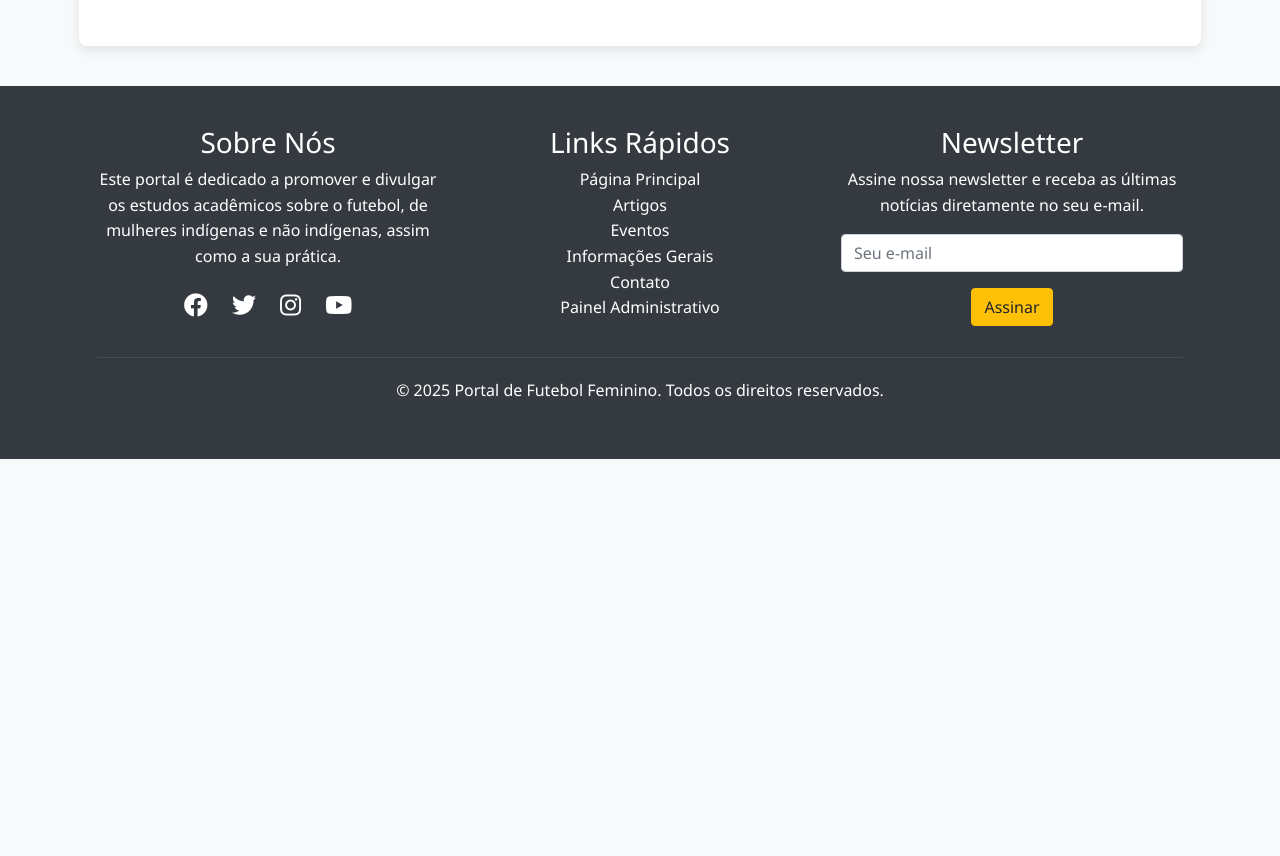
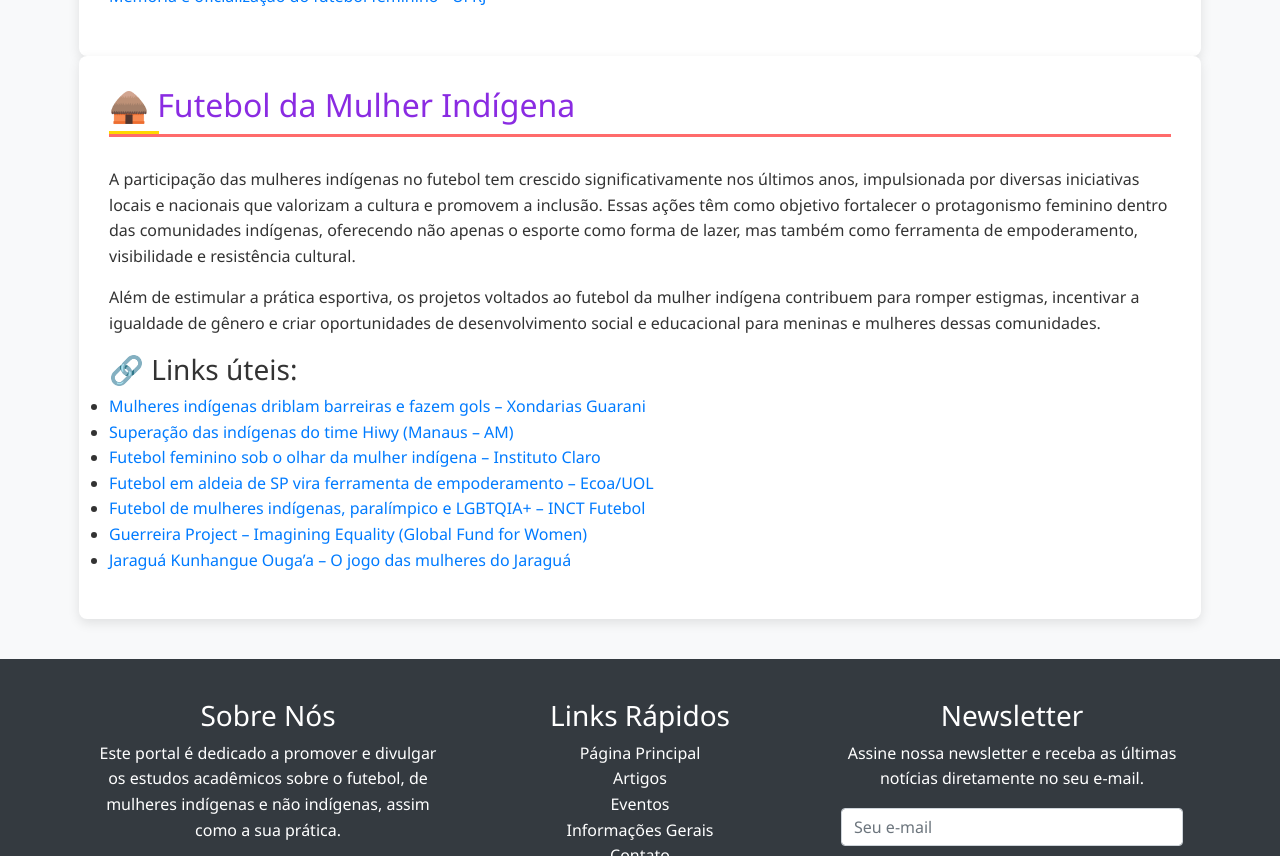
Before and after one commit to estagioparabola/site-futebol-de-mulheres-estagiaifpa, a plain HTML site: page Destaques/atletas amazonia.html in a window 1280 px wide. Shown: the part 1653-2509 px from the top of the page. Before the commit the page ends 2112 px from the top, so only its background shows below. Drawn offline with nearby package versions, Linux system fonts and the light colour scheme; files that its build step writes are made by us from their sources.

Commit message:
commit 25/08

```diff
--- a/Destaques/atletas amazonia.html
+++ b/Destaques/atletas amazonia.html
@@ -118,6 +118,38 @@
 
             </ul>
         </div>
+
+          <!-- Futebol da Mulher Indígena -->
+    <div class="info-section">
+        <h2 class="section-title">🛖 Futebol da Mulher Indígena</h2>
+        <p> A participação das mulheres indígenas no futebol tem crescido significativamente nos últimos anos,
+            impulsionada por diversas iniciativas locais e nacionais que valorizam a cultura e promovem a inclusão.
+            Essas ações têm como objetivo fortalecer o protagonismo feminino dentro das comunidades indígenas,
+            oferecendo não apenas o esporte como forma de lazer, mas também como ferramenta de empoderamento,
+            visibilidade e resistência cultural.</p>
+        <p> Além de estimular a prática esportiva, os projetos voltados ao futebol da mulher indígena contribuem
+            para romper estigmas, incentivar a igualdade de gênero e criar oportunidades de desenvolvimento social e
+            educacional para meninas e mulheres dessas comunidades.</p>
+        <h3>🔗 Links úteis:</h3>
+        <ul>
+            <li><a href="https://www.diadodesafio.org.br/para-inspirar/mulheres-indigenas-driblam-barreiras-e-fazem-gols-conheca-as-xondarias-guarani/?utm_source=chatgpt.com"
+                    target="_blank">Mulheres indígenas driblam barreiras e fazem gols – Xondarias Guarani</a></li>
+            <li><a href="https://amazoniareal.com.br/mulher-joga-futebol-a-superacao-das-indigenas-do-time-hiwy/?utm_source=chatgpt.com"
+                    target="_blank">
+                    Superação das indígenas do time Hiwy (Manaus – AM)</a></li>
+            <li><a href="https://www.institutoclaro.org.br/cidadania/nossas-novidades/videos/futebol-feminino-sob-o-olhar-da-mulher-indigena/?utm_source=chatgpt.com"
+                    target="_blank">Futebol feminino sob o olhar da mulher indígena – Instituto Claro</a></li>
+            <li><a href="https://www.uol.com.br/ecoa/reportagens-especiais/futebol-em-aldeia-vira-ferramenta-de-empoderamento-para-mulheres-guaranis/?utm_source=chatgpt.com"
+                    target="_blank">Futebol em aldeia de SP vira ferramenta de empoderamento – Ecoa/UOL</a></li>
+            <li><a href="https://www.inctfutebol.com.br/futeboldemulheresind%C3%ADgenalgbtqiaeparal%C3%ADmpico?utm_source=chatgpt.com"
+                    target="_blank">Futebol de mulheres indígenas, paralímpico e LGBTQIA+ – INCT Futebol</a></li>
+            <li><a href="https://imaginingequality.globalfundforwomen.org/content/guerreiras-project?utm_source=chatgpt.com"
+                    target="_blank">Guerreira Project – Imagining Equality (Global Fund for Women)</a></li>
+            <li><a href="https://museudofutebol.org.br/exposicoes/jaragua-kunhangue-ougaa-o-jogo-das-mulheres-do-jaragua/"
+                    target="_blank">Jaraguá Kunhangue Ouga’a – O jogo das mulheres do Jaraguá</a></li>
+
+        </ul>
+    </div>
     </main>
 
     <!-- Rodapé -->
--- a/Destaques/atletasEstilo.css
+++ b/Destaques/atletasEstilo.css
@@ -181,8 +181,10 @@ body {
 }
 
 .player-image {
-    height: 350px;
+    height: 360px;
     overflow: hidden;
+
+
 }
 
 .player-image img {
--- a/SiteClientes/estilo.css
+++ b/SiteClientes/estilo.css
@@ -381,6 +381,10 @@ background: linear-gradient(rgb(10 14 10 / 88%), rgba(16, 75, 36, 0.685));
     gap: 40px;
 }
 
+.row-footer p {
+    text-align: justify;
+}
+
 .footer a {
     color: white;
 }
```
Also changed, not shown: Destaques/atletas.html (+81 -80 lines), SiteClientes/Informacoes/inforEstilo.css (+9 -0 lines), SiteClientes/Informacoes/img/ano2025.jpg.
